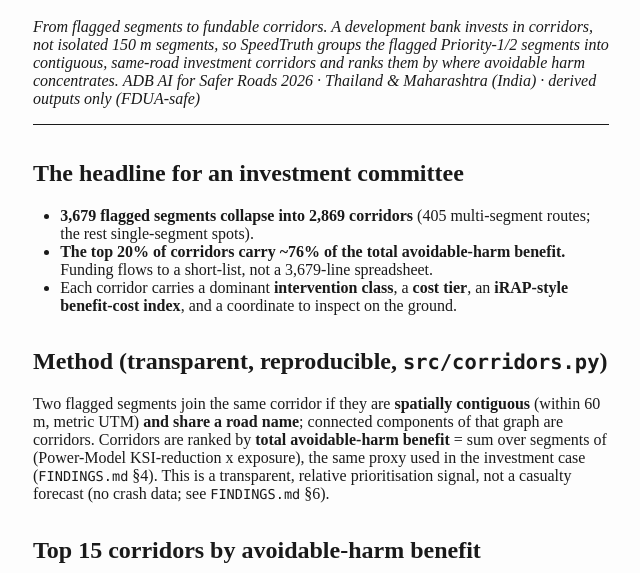
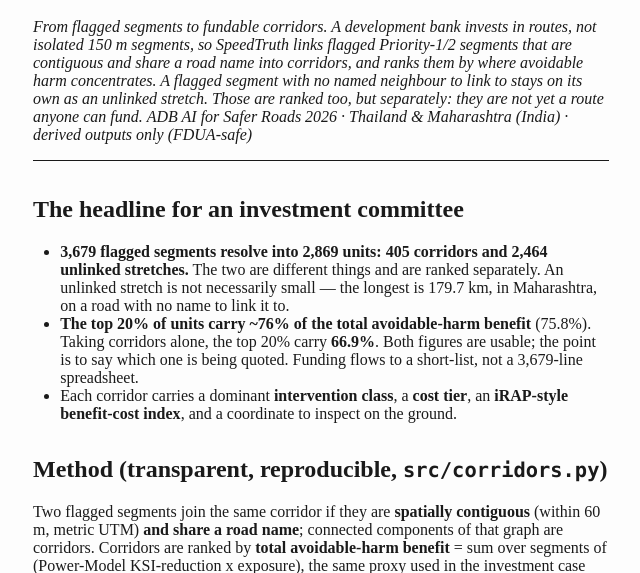
Before and after one commit to hildahanyuwang/speedtruth, a plain HTML site: page CORRIDORS.html in a window 1280 px wide. Shown: the part 172-745 px from the top of the page, without its empty margins (319-959 px from the left). Drawn offline with Linux system fonts and the light colour scheme.

Commit message:
Stop calling all 2,869 units corridors: only 405 of them are
The previous version of these two pages said the 3,679 flagged segments
"collapse into 2,869 contiguous, same-road corridors". That was wrong in a way
that mattered, because it merged two different things under one word and then
ranked them against each other.

A corridor here means flagged segments that are contiguous and share a road
name. Only 405 units meet that test. The other 2,464 are single flagged
stretches with no named neighbour to link to. They are worth ranking, but they
are not routes a bank can fund, and presenting them as corridors overstated
what the short-list delivers.

  2,869 units  =  405 corridors  +  2,464 unlinked stretches

The top-20% figure is restated the same way: 76% of avoidable harm sits in the
top 20% of all units, 67% in the top 20% of linked corridors only. Both numbers
are in reproduce.py and are checked on every run.

```diff
--- a/CORRIDORS.html
+++ b/CORRIDORS.html
@@ -174,21 +174,15 @@
 <body>
 <h1 id="speedtruth-investment-corridor-short-list">SpeedTruth,
 Investment Corridor Short-list</h1>
-<p><em>From flagged segments to fundable corridors. A development bank
-invests in corridors, not isolated 150 m segments, so SpeedTruth groups
-the flagged Priority-1/2 segments into contiguous, same-road investment
-corridors and ranks them by where avoidable harm concentrates.</em>
+<p><em>From flagged segments to fundable corridors. A development bank invests in routes, not isolated 150 m segments, so SpeedTruth links flagged Priority-1/2 segments that are contiguous and share a road name into corridors, and ranks them by where avoidable harm concentrates. A flagged segment with no named neighbour to link to stays on its own as an unlinked stretch. Those are ranked too, but separately: they are not yet a route anyone can fund.</em>
 <em>ADB AI for Safer Roads 2026 · Thailand &amp; Maharashtra (India) ·
 derived outputs only (FDUA-safe)</em></p>
 <hr />
 <h2 id="the-headline-for-an-investment-committee">The headline for an
 investment committee</h2>
 <ul>
-<li><strong>3,679 flagged segments collapse into 2,869
-corridors</strong> (405 multi-segment routes; the rest single-segment
-spots).</li>
-<li><strong>The top 20% of corridors carry ~76% of the total
-avoidable-harm benefit.</strong> Funding flows to a short-list, not a
+<li><strong>3,679 flagged segments resolve into 2,869 units: 405 corridors and 2,464 unlinked stretches.</strong> The two are different things and are ranked separately. An unlinked stretch is not necessarily small — the longest is 179.7 km, in Maharashtra, on a road with no name to link it to.</li>
+<li><strong>The top 20% of units carry ~76% of the total avoidable-harm benefit</strong> (75.8%). Taking corridors alone, the top 20% carry <strong>66.9%</strong>. Both figures are usable; the point is to say which one is being quoted. Funding flows to a short-list, not a
 3,679-line spreadsheet.</li>
 <li>Each corridor carries a dominant <strong>intervention
 class</strong>, a <strong>cost tier</strong>, an <strong>iRAP-style
@@ -402,7 +396,7 @@ avoidable-harm benefit</h2>
 </tbody>
 </table>
 <p><em>Full ranked list: <code>output/corridors_summary.csv</code>
-(2,869 corridors). Interactive map:
+(2,869 units: 405 corridors, 2,464 unlinked stretches). Interactive map:
 <code>output/corridor_map.html</code>. Geometry:
 <code>output/corridors.geojson</code>.</em></p>
 <h2 id="how-a-ministry-adb-uses-this">How a ministry / ADB uses
```
Also changed, not shown: FINDINGS.html (+1 -7 lines), 2 other files.
